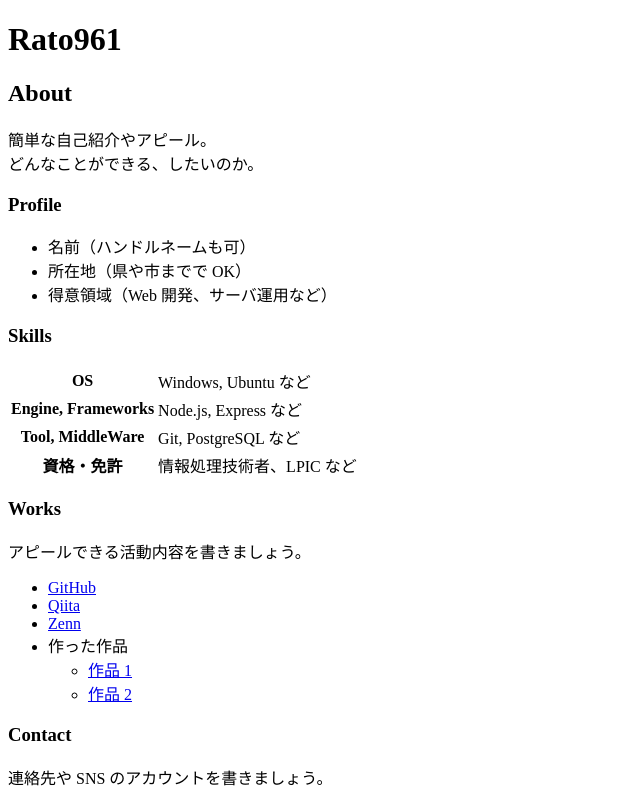
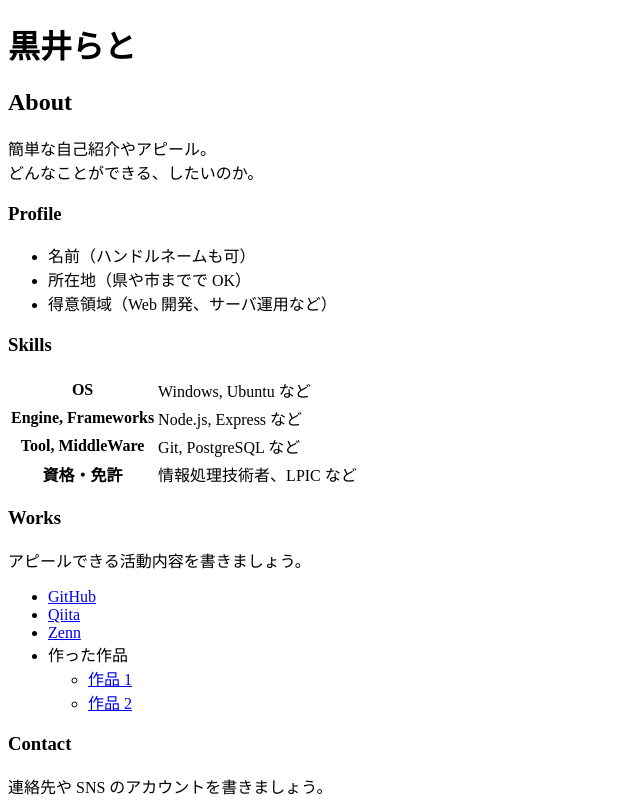
Before and after one commit to Rato961/Rato961, a plain HTML site: page index.html in a window 1280 px wide. Shown: the top 801 px of the page, without its empty margins (0-640 px from the left). Drawn offline with Linux system fonts and the light colour scheme.

Commit message:
Update heading from 'Rato961' to '黒井らと'

```diff
--- a/index.html
+++ b/index.html
@@ -3,11 +3,10 @@
   <head>
     <meta charset="utf-8">
     <meta name="viewport" content="width=device-width, initial-scale=1">
-    <link href="style.css" rel="stylesheet">
     <title>黒井らとの自己紹介</title>
   </head>
   <body>
-    <h1>Rato961</h1>
+    <h1>黒井らと</h1>
 
     <h2>About</h2>
     <p>
```
